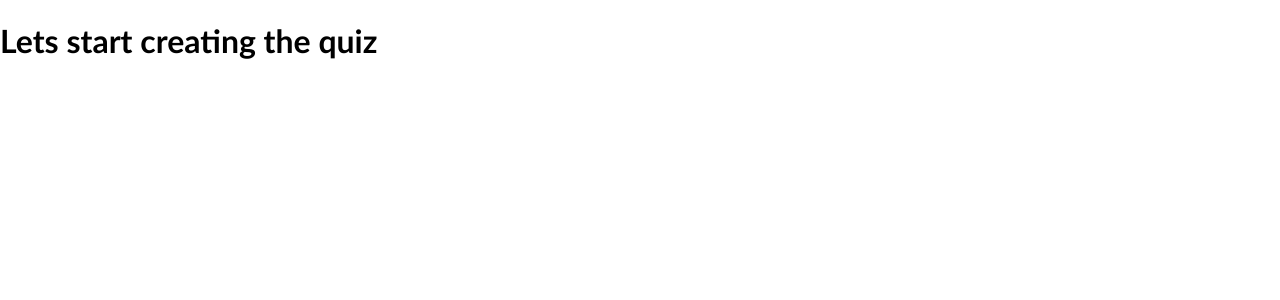
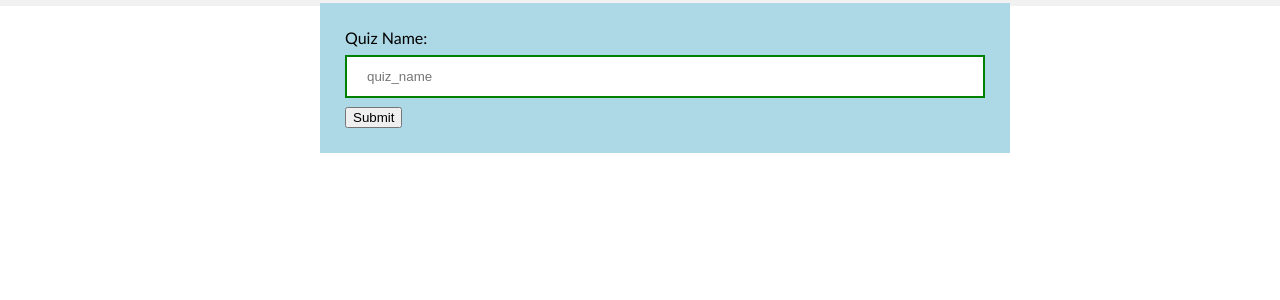
Before and after one commit to SudoCodeDown/QuizApp_Flask, a Flask app: page /admin/create_quiz in a window 1280 px wide. Shown: the top 300 px of the page. Run offline with Flask 2, Linux system fonts and the light colour scheme.

Commit message:
Made changes

```diff
--- a/main.py
+++ b/main.py
@@ -18,12 +18,17 @@ def admin_login():
             return redirect(url_for('create_quiz'))
     return render_template("admin_login.html", error=error)
 
-@app.route('/admin/create_quiz')
+@app.route('/admin/create_quiz', methods=['GET','POST'])
 def create_quiz():
+    error = None
+    if request.method == 'POST':
+        print(request.form)
     return render_template("create_quiz.html")
 
-@app.route('/<quiz>/')
+@app.route('/<quiz>/', methods=['GET', 'POST'])
 def quiz(quiz):
+    if request.method ==  'POST' :
+        print(request.form)
     return render_template("quiz.html", questions=q[quiz])
 
 
--- a/templates/create_quiz.html
+++ b/templates/create_quiz.html
@@ -8,7 +8,14 @@
 
 {% block content %}
 
-  <h1>Lets start creating the quiz</h1>
-
+  <form action="" method="post">
+    <div class="container">
+      Quiz Name:<input type="text" placeholder="quiz_name" name="quiz_name" value="{{request.form.quiz_name}}">
+      <input class="btn btn-default" type="submit" value="Submit">
+      {% if error %}
+        <p class="error"><strong>Error:</strong> {{ error }}
+      {% endif %}
+    </div>
+  </form>
 
 {% endblock %}
```
Also changed, not shown: templates/quiz.html (+11 -5 lines).
